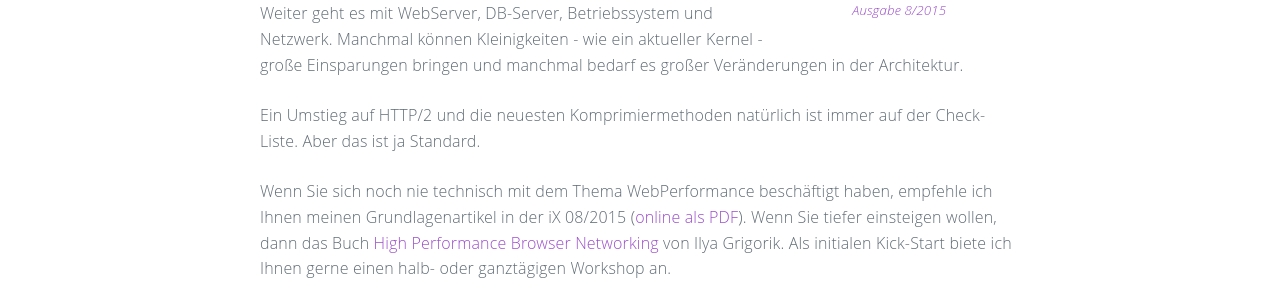
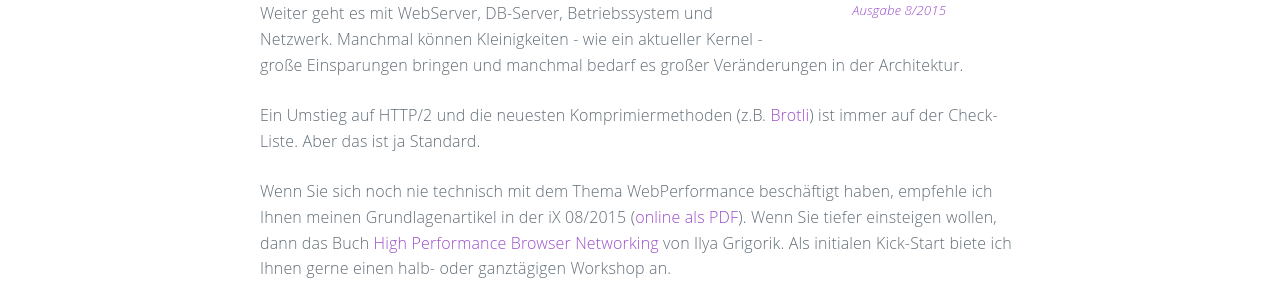
Before and after one commit to wintermeyer/www.wintermeyer-consulting.de, a Jekyll site: the page built from jekyll/webperformance/index.html, in a window 1280 px wide and 900 px high. Shown: the part 391-690 px from the top of the window. Built offline with Jekyll 4.4.1, drawn with Linux system fonts in a browser that asks for light colours.

Commit message:
Adds brotli link.

```diff
--- a/jekyll/webperformance/index.html
+++ b/jekyll/webperformance/index.html
@@ -23,7 +23,7 @@ description: >
         WebPerformance Optimierung ist ein Full-Stack Projekt: Optimierung auf der CSS-, HTML- und JavaScript Ebene sind dabei nur der Anfang. Weiter geht es mit WebServer, DB-Server, Betriebssystem und Netzwerk. Manchmal können Kleinigkeiten - wie ein aktueller Kernel - große Einsparungen bringen und manchmal bedarf es großer Veränderungen in der Architektur.
       </p>
       <p>
-        Ein Umstieg auf HTTP/2 und die neuesten Komprimiermethoden natürlich ist immer auf der Check-Liste. Aber das ist ja Standard.
+        Ein Umstieg auf HTTP/2 und die neuesten Komprimiermethoden (z.B. <a href="https://github.com/google/brotli">Brotli</a>) ist immer auf der Check-Liste. Aber das ist ja Standard.
       </p>
       <p>
         Wenn Sie sich noch nie technisch mit dem Thema WebPerformance beschäftigt haben, empfehle ich Ihnen meinen Grundlagenartikel in der iX 08/2015 (<a href="http://www.heise.de/ix/inhalt/2015/8/102/">online als PDF</a>). Wenn Sie tiefer einsteigen wollen, dann das Buch <a href="https://hpbn.co">High Performance Browser Networking</a> von Ilya Grigorik. Als initialen Kick-Start biete ich Ihnen gerne einen halb- oder ganztägigen Workshop an.
```
